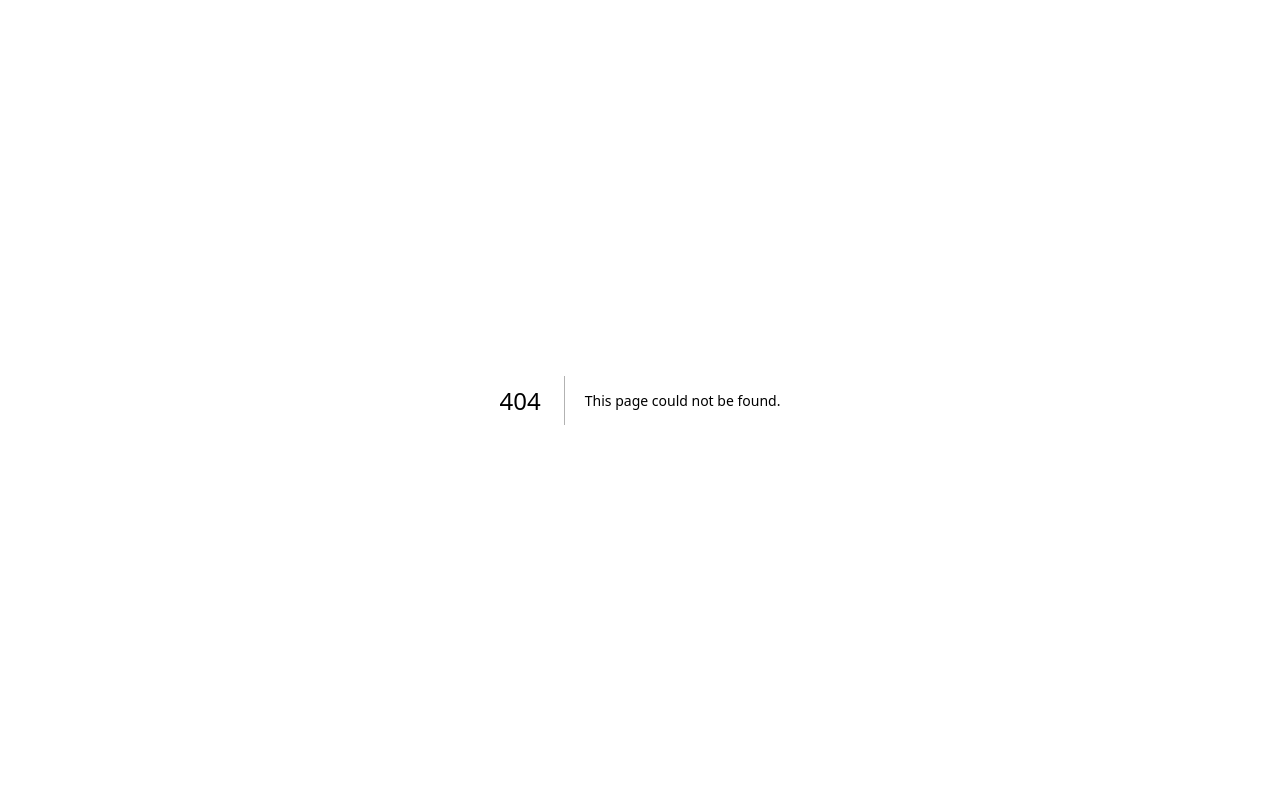
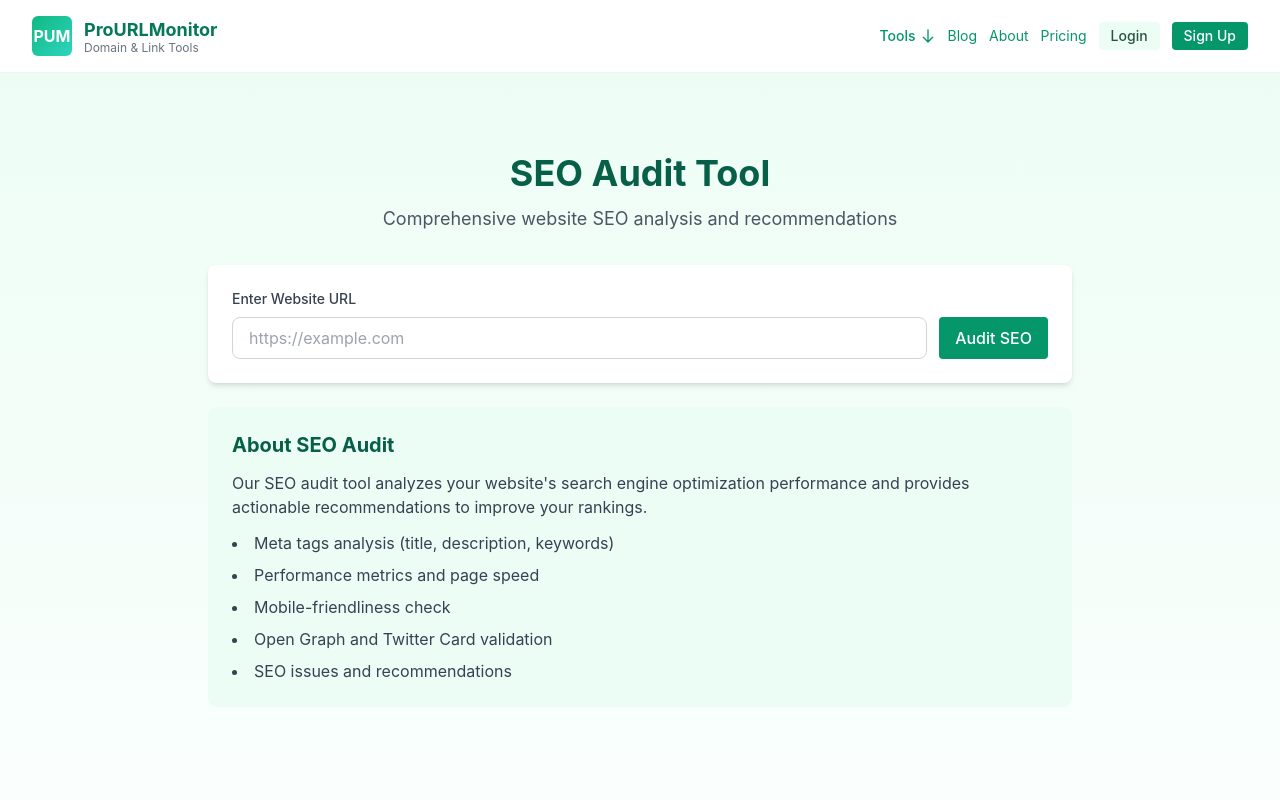
Before and after one commit to owaiskhaaan-sys/pro-url-monitor, a Next.js app: page /tools/seo-audit in a window 1280 px wide. Before the commit this address had no page. Shown: the top 800 px of the page. Built offline with nearby package versions, Linux system fonts and the light colour scheme.

Commit message:
Add SEO Audit tool with complete meta tags

```diff
--- /dev/null
+++ b/pages/tools/seo-audit.js
@@ -0,0 +1,215 @@
+import { useState } from 'react';
+import Layout from '../../components/Layout';
+import Head from 'next/head';
+
+export default function SEOAudit() {
+  const [url, setUrl] = useState('');
+  const [loading, setLoading] = useState(false);
+  const [results, setResults] = useState(null);
+
+  const handleAudit = async (e) => {
+    e.preventDefault();
+    setLoading(true);
+
+    // Simulate SEO audit
+    setTimeout(() => {
+      setResults({
+        score: Math.floor(Math.random() * 40) + 60,
+        meta: {
+          title: url.includes('example') ? 'Example Domain' : 'Website Title Found',
+          description: 'Meta description detected',
+          keywords: 'SEO, audit, website'
+        },
+        issues: [
+          { type: 'warning', message: 'Meta description is too short (recommended: 150-160 characters)' },
+          { type: 'success', message: 'Page title found and optimized' },
+          { type: 'error', message: 'Missing Open Graph tags' },
+          { type: 'success', message: 'Mobile-friendly design detected' }
+        ],
+        performance: {
+          loadTime: (Math.random() * 2 + 1).toFixed(2) + 's',
+          pageSize: (Math.random() * 500 + 200).toFixed(0) + 'KB',
+          requests: Math.floor(Math.random() * 30) + 20
+        }
+      });
+      setLoading(false);
+    }, 2000);
+  };
+
+  return (
+    <Layout>
+      <Head>
+        <title>SEO Audit Tool - Complete Website SEO Analysis | ProURLMonitor</title>
+        <meta name="description" content="Free SEO audit tool to analyze your website's search engine optimization. Get detailed reports on meta tags, performance, mobile-friendliness, and SEO issues." />
+        <meta name="keywords" content="SEO audit, website analysis, SEO checker, meta tags analyzer, search engine optimization, SEO score" />
+
+        {/* Open Graph Meta Tags */}
+        <meta property="og:title" content="SEO Audit Tool - Complete Website SEO Analysis" />
+        <meta property="og:description" content="Analyze your website's SEO performance with our free audit tool. Get actionable insights and recommendations." />
+        <meta property="og:type" content="website" />
+        <meta property="og:url" content="https://prourlmonitor.com/tools/seo-audit" />
+        <meta property="og:image" content="https://prourlmonitor.com/og-seo-audit.png" />
+
+        {/* Twitter Card Meta Tags */}
+        <meta name="twitter:card" content="summary_large_image" />
+        <meta name="twitter:title" content="SEO Audit Tool - ProURLMonitor" />
+        <meta name="twitter:description" content="Free SEO audit tool to analyze your website's search engine optimization" />
+        <meta name="twitter:image" content="https://prourlmonitor.com/og-seo-audit.png" />
+
+        {/* Additional SEO */}
+        <link rel="canonical" content="https://prourlmonitor.com/tools/seo-audit" />
+        <meta name="robots" content="index, follow" />
+        <meta name="author" content="ProURLMonitor" />
+      </Head>
+
+      <div className="max-w-4xl mx-auto px-4 py-8">
+        <div className="text-center mb-8">
+          <h1 className="text-4xl font-bold text-emerald-800 mb-3">SEO Audit Tool</h1>
+          <p className="text-gray-600 text-lg">Comprehensive website SEO analysis and recommendations</p>
+        </div>
+
+        <div className="bg-white rounded-lg shadow-md p-6 mb-6">
+          <form onSubmit={handleAudit}>
+            <label className="block text-sm font-medium text-gray-700 mb-2">
+              Enter Website URL
+            </label>
+            <div className="flex gap-3">
+              <input
+                type="url"
+                value={url}
+                onChange={(e) => setUrl(e.target.value)}
+                placeholder="https://example.com"
+                className="flex-1 px-4 py-2 border border-gray-300 rounded-lg focus:ring-2 focus:ring-emerald-500 focus:border-transparent"
+                required
+              />
+              <button
+                type="submit"
+                disabled={loading}
+                className="btn btn-primary px-6 py-2 disabled:opacity-50"
+              >
+                {loading ? 'Analyzing...' : 'Audit SEO'}
+              </button>
+            </div>
+          </form>
+        </div>
+
+        {results && (
+          <div className="space-y-6">
+            {/* SEO Score */}
+            <div className="bg-white rounded-lg shadow-md p-6">
+              <h2 className="text-2xl font-bold text-emerald-700 mb-4">SEO Score</h2>
+              <div className="flex items-center justify-center">
+                <div className="relative w-40 h-40">
+                  <svg className="w-full h-full" viewBox="0 0 100 100">
+                    <circle
+                      cx="50"
+                      cy="50"
+                      r="45"
+                      fill="none"
+                      stroke="#e5e7eb"
+                      strokeWidth="10"
+                    />
+                    <circle
+                      cx="50"
+                      cy="50"
+                      r="45"
+                      fill="none"
+                      stroke="#059669"
+                      strokeWidth="10"
+                      strokeDasharray={`${results.score * 2.827} 282.7`}
+                      strokeLinecap="round"
+                      transform="rotate(-90 50 50)"
+                    />
+                  </svg>
+                  <div className="absolute inset-0 flex items-center justify-center">
+                    <span className="text-4xl font-bold text-emerald-700">{results.score}</span>
+                  </div>
+                </div>
+              </div>
+              <p className="text-center text-gray-600 mt-4">
+                {results.score >= 80 ? 'Excellent SEO!' : results.score >= 60 ? 'Good, needs improvement' : 'Needs work'}
+              </p>
+            </div>
+
+            {/* Meta Tags */}
+            <div className="bg-white rounded-lg shadow-md p-6">
+              <h2 className="text-2xl font-bold text-emerald-700 mb-4">Meta Tags</h2>
+              <div className="space-y-3">
+                <div className="border-l-4 border-emerald-500 pl-4">
+                  <p className="font-semibold text-gray-700">Title</p>
+                  <p className="text-gray-600">{results.meta.title}</p>
+                </div>
+                <div className="border-l-4 border-emerald-500 pl-4">
+                  <p className="font-semibold text-gray-700">Description</p>
+                  <p className="text-gray-600">{results.meta.description}</p>
+                </div>
+                <div className="border-l-4 border-emerald-500 pl-4">
+                  <p className="font-semibold text-gray-700">Keywords</p>
+                  <p className="text-gray-600">{results.meta.keywords}</p>
+                </div>
+              </div>
+            </div>
+
+            {/* Issues & Recommendations */}
+            <div className="bg-white rounded-lg shadow-md p-6">
+              <h2 className="text-2xl font-bold text-emerald-700 mb-4">Issues & Recommendations</h2>
+              <div className="space-y-3">
+                {results.issues.map((issue, index) => (
+                  <div
+                    key={index}
+                    className={`flex items-start gap-3 p-3 rounded-lg ${
+                      issue.type === 'error'
+                        ? 'bg-red-50 border-l-4 border-red-500'
+                        : issue.type === 'warning'
+                        ? 'bg-yellow-50 border-l-4 border-yellow-500'
+                        : 'bg-green-50 border-l-4 border-green-500'
+                    }`}
+                  >
+                    <span className="text-xl">
+                      {issue.type === 'error' ? '❌' : issue.type === 'warning' ? '⚠️' : '✅'}
+                    </span>
+                    <p className="text-gray-700">{issue.message}</p>
+                  </div>
+                ))}
+              </div>
+            </div>
+
+            {/* Performance Metrics */}
+            <div className="bg-white rounded-lg shadow-md p-6">
+              <h2 className="text-2xl font-bold text-emerald-700 mb-4">Performance</h2>
+              <div className="grid grid-cols-1 md:grid-cols-3 gap-4">
+                <div className="text-center p-4 bg-emerald-50 rounded-lg">
+                  <p className="text-3xl font-bold text-emerald-700">{results.performance.loadTime}</p>
+                  <p className="text-gray-600 mt-1">Load Time</p>
+                </div>
+                <div className="text-center p-4 bg-emerald-50 rounded-lg">
+                  <p className="text-3xl font-bold text-emerald-700">{results.performance.pageSize}</p>
+                  <p className="text-gray-600 mt-1">Page Size</p>
+                </div>
+                <div className="text-center p-4 bg-emerald-50 rounded-lg">
+                  <p className="text-3xl font-bold text-emerald-700">{results.performance.requests}</p>
+                  <p className="text-gray-600 mt-1">HTTP Requests</p>
+                </div>
+              </div>
+            </div>
+          </div>
+        )}
+
+        {/* Info Section */}
+        <div className="bg-emerald-50 rounded-lg p-6 mt-6">
+          <h3 className="text-xl font-bold text-emerald-800 mb-3">About SEO Audit</h3>
+          <p className="text-gray-700 mb-3">
+            Our SEO audit tool analyzes your website's search engine optimization performance and provides actionable recommendations to improve your rankings.
+          </p>
+          <ul className="list-disc list-inside space-y-2 text-gray-700">
+            <li>Meta tags analysis (title, description, keywords)</li>
+            <li>Performance metrics and page speed</li>
+            <li>Mobile-friendliness check</li>
+            <li>Open Graph and Twitter Card validation</li>
+            <li>SEO issues and recommendations</li>
+          </ul>
+        </div>
+      </div>
+    </Layout>
+  );
+}
```
